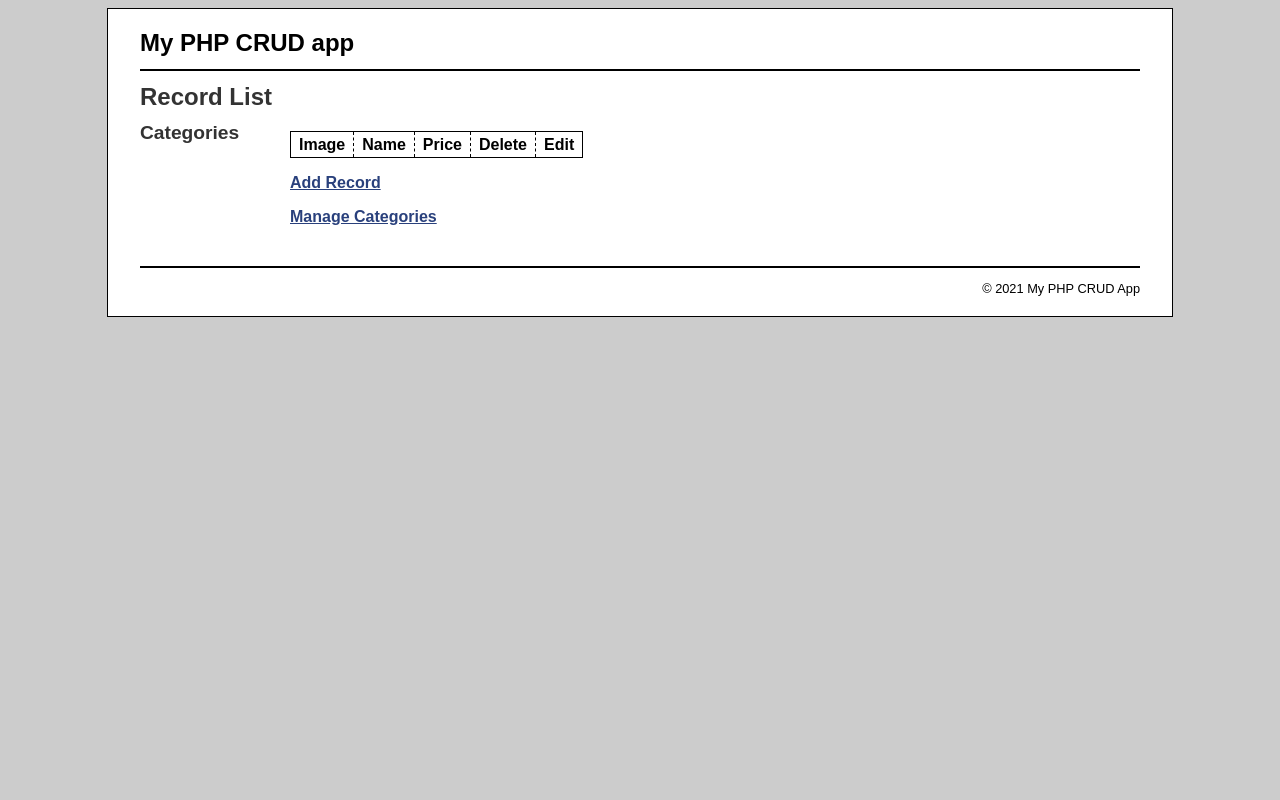
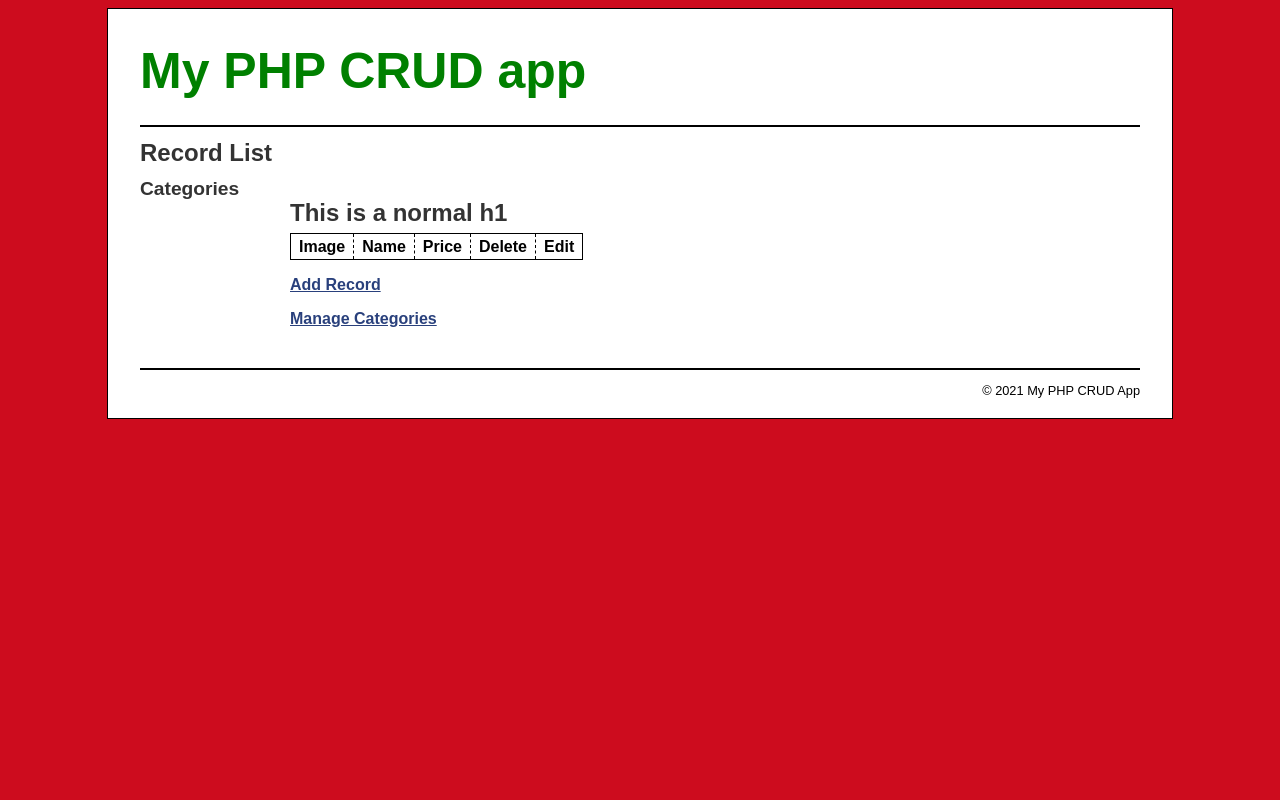
Before and after one commit to sebgates/demo-php-crud-for-classes, a PHP site: page / in a window 1280 px wide. Run offline with PHP 8.4, Linux system fonts and the light colour scheme; data that the repository does not hold is empty.

Commit message:
Finished setting up the SASS files

```diff
--- /dev/null
+++ b/css/_body.scss
@@ -0,0 +1,79 @@
+// Here is where the body styles start
+
+body {
+    background-color: $richred;
+}
+
+.container {
+    /* margin-top: 0; */
+    font-family: Arial, Helvetica, sans-serif;
+    width: 1000px;
+    margin: 0 auto;
+    background-color: white;
+    border: 1px solid black;
+    padding: .5em 2em;
+}
+
+section {
+    float: left;
+    width: 800PX;
+    padding-bottom: 1.5em;
+}
+
+ul {
+    margin: 0 0 1em 0;
+    padding: 0 0 0 2.5em;
+}
+li {
+    margin: 0;
+    padding: 0;
+}
+a {
+    color: rgb(41, 64, 124);
+    font-weight: bold;
+}
+a:hover {
+    color: rgb(208, 133, 4);
+}
+table {
+    border: 1px solid black;
+    border-collapse: collapse;
+}
+td, th {
+    border: 1px dashed black;
+    padding: .2em .5em .2em .5em;
+    vertical-align: top;
+    text-align: left;
+}
+form {
+    margin: 0;
+}
+br {
+    clear: left;
+}
+/* the styles for classes */
+.right {
+    text-align: right;
+}
+.last_paragraph {
+	margin-bottom: 2em;
+}
+.margin_top_increase {
+	margin-top: 1em;
+}
+
+#add_record_form {
+    margin: .5em 0 1em;
+}
+#add_record_form label {
+    width: 6em;
+    padding-right: 1em;
+    padding-bottom: .5em;
+    float: left;
+}
+#add_record_form input {
+    float: left;
+}
+#add_record_form input[text] {
+    width: 15em;
+}
--- /dev/null
+++ b/css/_fonts.scss
@@ -0,0 +1,15 @@
+/* Here is where the font styles start */
+
+h1 {
+    font-size: 150%;
+    margin: 0;
+    padding: .5em 0 .25em;
+}
+h2 {
+    font-size: 120%;
+    margin: 0;
+    padding: .25em 0 .5em;
+}
+h1, h2 {
+    color: #333;
+}
--- /dev/null
+++ b/css/_footer.scss
@@ -0,0 +1,12 @@
+/* Here is where the footer styles start */
+
+footer {
+    clear: both;
+    margin-top: 1em;
+    border-top: 2px solid black;
+}
+footer p {
+    text-align: right;
+    font-size: 80%;
+    margin: 1em 0;
+}
--- /dev/null
+++ b/css/_header.scss
@@ -0,0 +1,23 @@
+// Here is where the header styles start
+
+header {
+    margin: 0;
+    border-bottom: 2px solid black;
+    h1 {
+        font-size: 50px;
+        margin: 0;
+        padding: .5em 0;
+        color: green;
+    }
+}
+
+nav {
+    ul {
+        list-style-type: none;
+        margin-left: 0;
+        padding-left: 0;
+        li {
+            padding-bottom: 0.5em;
+        }
+    }
+}
--- /dev/null
+++ b/css/_sidebar.scss
@@ -0,0 +1,7 @@
+
+/* Here is where the sidebar styles start */
+
+aside {
+    float: left;
+    width: 150px;
+}
--- /dev/null
+++ b/css/_variables.scss
@@ -0,0 +1,3 @@
+// Here is where the variables start
+
+$richred: #cd0c1e;
--- /dev/null
+++ b/css/mystyle.css
@@ -0,0 +1,149 @@
+/* Here is where the font styles start */
+h1 {
+  font-size: 150%;
+  margin: 0;
+  padding: .5em 0 .25em;
+}
+
+h2 {
+  font-size: 120%;
+  margin: 0;
+  padding: .25em 0 .5em;
+}
+
+h1, h2 {
+  color: #333;
+}
+
+header {
+  margin: 0;
+  border-bottom: 2px solid black;
+}
+
+header h1 {
+  font-size: 50px;
+  margin: 0;
+  padding: .5em 0;
+  color: green;
+}
+
+nav ul {
+  list-style-type: none;
+  margin-left: 0;
+  padding-left: 0;
+}
+
+nav ul li {
+  padding-bottom: 0.5em;
+}
+
+body {
+  background-color: #cd0c1e;
+}
+
+.container {
+  /* margin-top: 0; */
+  font-family: Arial, Helvetica, sans-serif;
+  width: 1000px;
+  margin: 0 auto;
+  background-color: white;
+  border: 1px solid black;
+  padding: .5em 2em;
+}
+
+section {
+  float: left;
+  width: 800PX;
+  padding-bottom: 1.5em;
+}
+
+ul {
+  margin: 0 0 1em 0;
+  padding: 0 0 0 2.5em;
+}
+
+li {
+  margin: 0;
+  padding: 0;
+}
+
+a {
+  color: #29407c;
+  font-weight: bold;
+}
+
+a:hover {
+  color: #d08504;
+}
+
+table {
+  border: 1px solid black;
+  border-collapse: collapse;
+}
+
+td, th {
+  border: 1px dashed black;
+  padding: .2em .5em .2em .5em;
+  vertical-align: top;
+  text-align: left;
+}
+
+form {
+  margin: 0;
+}
+
+br {
+  clear: left;
+}
+
+/* the styles for classes */
+.right {
+  text-align: right;
+}
+
+.last_paragraph {
+  margin-bottom: 2em;
+}
+
+.margin_top_increase {
+  margin-top: 1em;
+}
+
+#add_record_form {
+  margin: .5em 0 1em;
+}
+
+#add_record_form label {
+  width: 6em;
+  padding-right: 1em;
+  padding-bottom: .5em;
+  float: left;
+}
+
+#add_record_form input {
+  float: left;
+}
+
+#add_record_form input[text] {
+  width: 15em;
+}
+
+/* Here is where the sidebar styles start */
+aside {
+  float: left;
+  width: 150px;
+}
+
+/* Here is where the footer styles start */
+footer {
+  clear: both;
+  margin-top: 1em;
+  border-top: 2px solid black;
+}
+
+footer p {
+  text-align: right;
+  font-size: 80%;
+  margin: 1em 0;
+}
+/*# sourceMappingURL=mystyle.css.map */
--- /dev/null
+++ b/css/mystyle.scss
@@ -0,0 +1,6 @@
+@import "_variables";
+@import "_fonts";
+@import "_header";
+@import "_body";
+@import "_sidebar";
+@import "_footer";
--- a/includes/header.php
+++ b/includes/header.php
@@ -1,7 +1,7 @@
 <!-- the head section -->
 <head>
 <title>My PHP CRUD App</title>
-<link rel="stylesheet" type="text/css" href="main.css">
+<link rel="stylesheet" type="text/css" href="css/mystyle.css">
 </head>
 
 <!-- the body section -->
--- a/index.php
+++ b/index.php
@@ -62,6 +62,8 @@ include('includes/header.php');
 <section>
 <!-- display a table of records -->
 <h2><?php echo $category_name; ?></h2>
+<h1>This is a normal h1</h1>
+
 <table>
 <tr>
 <th>Image</th>
--- a/main.css
+++ /dev/null
@@ -1,133 +0,0 @@
-
-/* the styles for the html elements */
-
-body {
-    background-color: #ccc;
-}
-
-.container {
-    /* margin-top: 0; */
-    font-family: Arial, Helvetica, sans-serif;
-    width: 1000px;
-    margin: 0 auto;
-    background-color: white;
-    border: 1px solid black;
-    padding: .5em 2em;
-}
-
-header {
-    margin: 0;
-    border-bottom: 2px solid black;
-}
-header h1 {
-    margin: 0;
-    padding: .5em 0;
-    color: black;
-}
-
-aside {
-    float: left;
-    width: 150px;
-}
-nav ul {
-    list-style-type: none;
-    margin-left: 0;
-    padding-left: 0;
-}
-nav ul li {
-    padding-bottom: 0.5em;
-}
-section {
-    float: left;
-    width: 800PX;
-    padding-bottom: 1.5em;
-}
-footer {
-    clear: both;
-    margin-top: 1em;
-    border-top: 2px solid black;
-}
-footer p {
-    text-align: right;
-    font-size: 80%;
-    margin: 1em 0;
-}
-h1 {
-    font-size: 150%;
-    margin: 0;
-    padding: .5em 0 .25em;
-}
-h2 {
-    font-size: 120%;
-    margin: 0;
-    padding: .25em 0 .5em;
-}
-h1, h2 {
-    color: #333;
-}
-ul {
-    margin: 0 0 1em 0;
-    padding: 0 0 0 2.5em;
-}
-li {
-    margin: 0;
-    padding: 0;
-}
-a {
-    color: rgb(41, 64, 124);
-    font-weight: bold;
-}
-a:hover {
-    color: rgb(208, 133, 4);
-}
-table {
-    border: 1px solid black;
-    border-collapse: collapse;
-}
-td, th {
-    border: 1px dashed black;
-    padding: .2em .5em .2em .5em;
-    vertical-align: top;
-    text-align: left;
-}
-form {
-    margin: 0;
-}
-br {
-    clear: left;
-}
-/* the styles for classes */
-.right {
-    text-align: right;
-}
-.last_paragraph {
-	margin-bottom: 2em;
-}
-.margin_top_increase {
-	margin-top: 1em;
-}
-
-/********************************************************************
-* Additional styles for the record Manager application
-********************************************************************/
-#add_record_form {
-    margin: .5em 0 1em;
-}
-#add_record_form label {
-    width: 6em;
-    padding-right: 1em;
-    padding-bottom: .5em;
-    float: left;
-}
-#add_record_form input {
-    float: left;
-}
-#add_record_form input[text] {
-    width: 15em;
-}
-
-.group:after {
-    content: "";
-    display: table;
-    clear: both;
-  }
```
Also changed, not shown: 1 other file.
